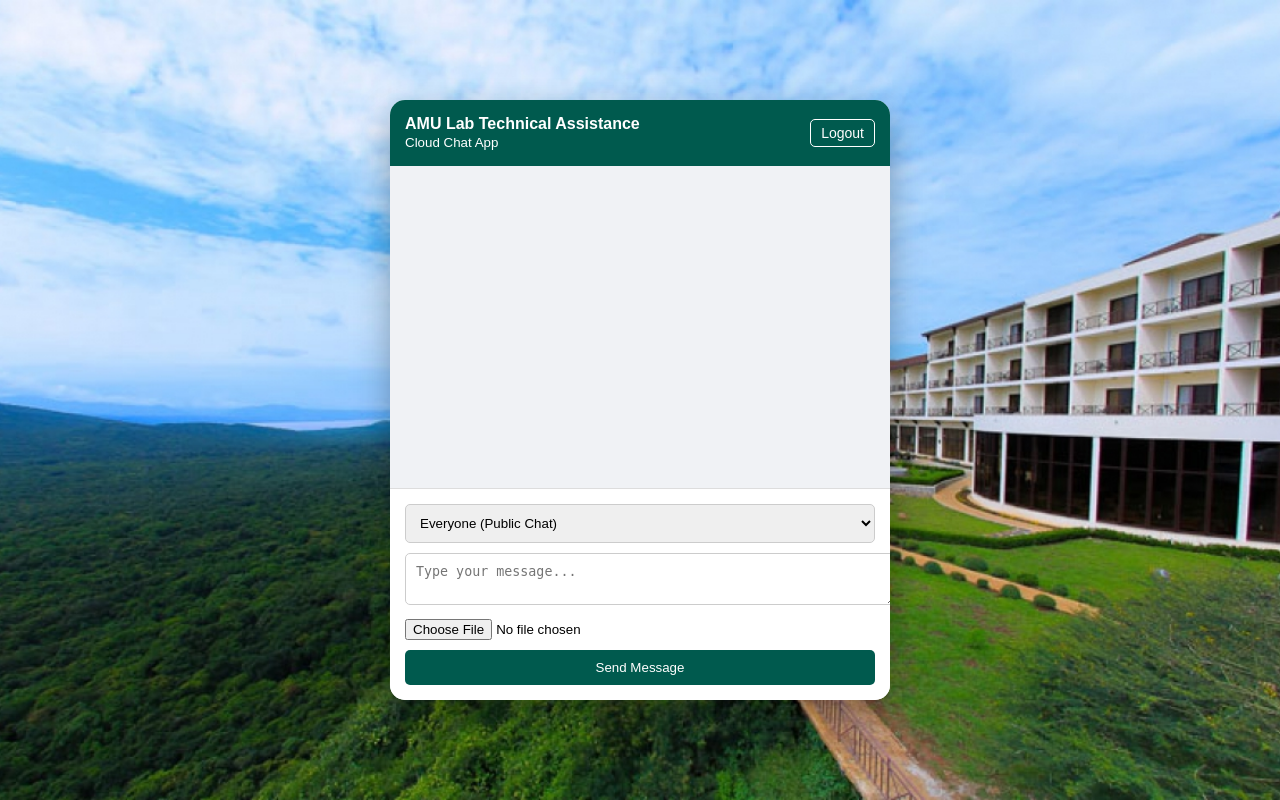
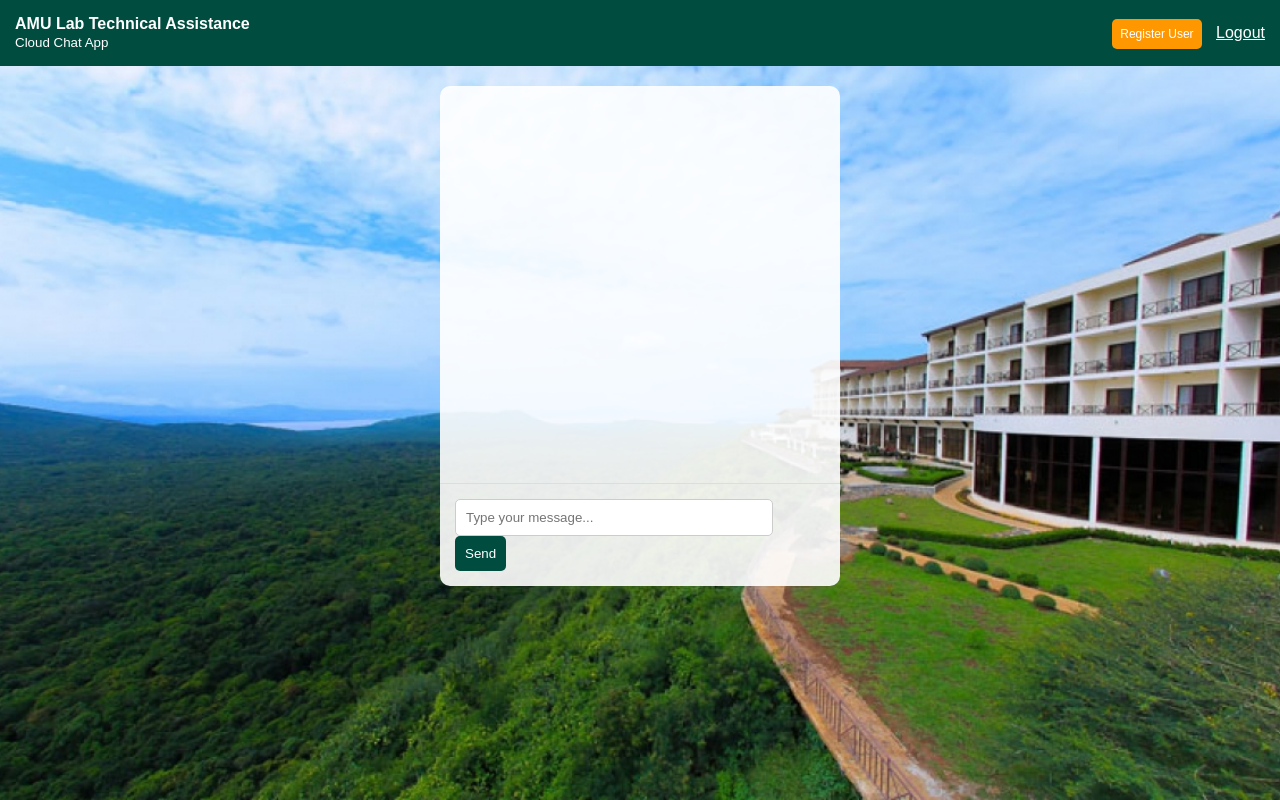
Before and after one commit to CherinetGama/cloud-chat-app, a Flask app: page / in a window 1280 px wide. Run offline with Flask 3, Linux system fonts and the light colour scheme; the visitor is signed in with stand-in values (Sample User, id 1).

Commit message:
Update index.html

```diff
--- a/templates/index.html
+++ b/templates/index.html
@@ -1,108 +1,44 @@
 <!DOCTYPE html>
-<html lang="am">
+<html>
 <head>
-    <meta charset="UTF-8">
-    <meta name="viewport" content="width=device-width, initial-scale=1.0">
-    <title>AMU Lab Chat</title>
+    <title>AMU Chat App</title>
     <style>
-        body {
-            background: url("{{ url_for('static', filename='images.jpg') }}") no-repeat center center fixed;
-            background-size: cover;
-            margin: 0;
-            font-family: Arial, sans-serif;
-            display: flex;
-            justify-content: center;
-            align-items: center;
-            height: 100vh;
-        }
-        .chat-card {
-            background: rgba(255, 255, 255, 0.95);
-            width: 500px;
-            height: 600px;
-            border-radius: 15px;
-            display: flex;
-            flex-direction: column;
-            overflow: hidden;
-            box-shadow: 0 15px 35px rgba(0,0,0,0.3);
-        }
-        .header {
-            background-color: #005a4e;
-            color: white;
-            padding: 15px;
-            display: flex;
-            justify-content: space-between;
-            align-items: center;
-        }
-        .messages-area {
-            flex: 1;
-            overflow-y: auto;
-            padding: 20px;
-            background: #f0f2f5;
-        }
-        .input-area {
-            padding: 15px;
-            background: white;
-            border-top: 1px solid #ddd;
-        }
-        textarea, select {
-            width: 100%;
-            padding: 10px;
-            margin-bottom: 10px;
-            border-radius: 5px;
-            border: 1px solid #ccc;
-        }
-        .send-btn {
-            width: 100%;
-            padding: 10px;
-            background: #005a4e;
-            color: white;
-            border: none;
-            border-radius: 5px;
-            cursor: pointer;
-        }
-        .logout-btn {
-            background: none;
-            border: 1px solid white;
-            color: white;
-            padding: 5px 10px;
-            text-decoration: none;
-            border-radius: 5px;
-            font-size: 14px;
-        }
+        body { background: url("{{ url_for('static', filename='images.jpg') }}") no-repeat center center fixed; background-size: cover; font-family: sans-serif; margin: 0; }
+        .header { background: #004d40; color: white; padding: 15px; display: flex; justify-content: space-between; align-items: center; }
+        .chat-box { width: 400px; height: 500px; background: rgba(255,255,255,0.9); margin: 20px auto; border-radius: 10px; display: flex; flex-direction: column; overflow: hidden; }
+        .messages { flex: 1; padding: 20px; overflow-y: auto; }
+        .input-area { padding: 15px; border-top: 1px solid #ddd; }
+        input[type="text"] { width: 80%; padding: 10px; border-radius: 5px; border: 1px solid #ccc; }
+        button { padding: 10px; background: #004d40; color: white; border: none; border-radius: 5px; cursor: pointer; }
+        .admin-btn { background: #ff9800; color: white; padding: 8px; text-decoration: none; border-radius: 5px; font-size: 12px; }
     </style>
 </head>
 <body>
-    <div class="chat-card">
     <div class="header">
         <div>
             <strong>AMU Lab Technical Assistance</strong><br>
             <small>Cloud Chat App</small>
         </div>
-            <a href="{{ url_for('logout') }}" class="logout-btn">Logout</a>
+        <div>
+            {% if session['username'] == 'admin' %}
+                <a href="{{ url_for('register') }}" class="admin-btn">Register User</a>
+            {% endif %}
+            <a href="{{ url_for('logout') }}" style="color:white; margin-left: 10px;">Logout</a>
+        </div>
     </div>
 
-        <div class="messages-area">
+    <div class="chat-box">
+        <div class="messages">
             {% for msg in messages %}
-                <div style="margin-bottom: 15px;">
-                    <strong>{{ msg.name }}:</strong> {{ msg.content }}
-                    {% if msg.file_url %}
-                        <br><a href="{{ url_for('static', filename='uploads/' + msg.file_url) }}" target="_blank">View File</a>
-                    {% endif %}
-                </div>
+                <p><strong>{{ msg.sender }}:</strong> {{ msg.content }}</p>
             {% endfor %}
         </div>
-
-        <form class="input-area" action="/send" method="POST" enctype="multipart/form-data">
-            <select name="receiver">
-                <option value="Public">Everyone (Public Chat)</option>
-                {% for user in all_users %}
-                    <option value="{{ user.username }}">{{ user.username }}</option>
-                {% endfor %}
-            </select>
-            <textarea name="content" placeholder="Type your message..."></textarea>
-            <input type="file" name="file" style="margin-bottom: 10px;">
-            <button type="submit" class="send-btn">Send Message</button>
+        <div class="input-area">
+            <form action="{{ url_for('send') }}" method="POST">
+                <input type="text" name="content" placeholder="Type your message..." required>
+                <button type="submit">Send</button>
             </form>
+        </div>
     </div>
 </body>
 </html>
```
Lines whose indentation alone changed are shown as unchanged.
